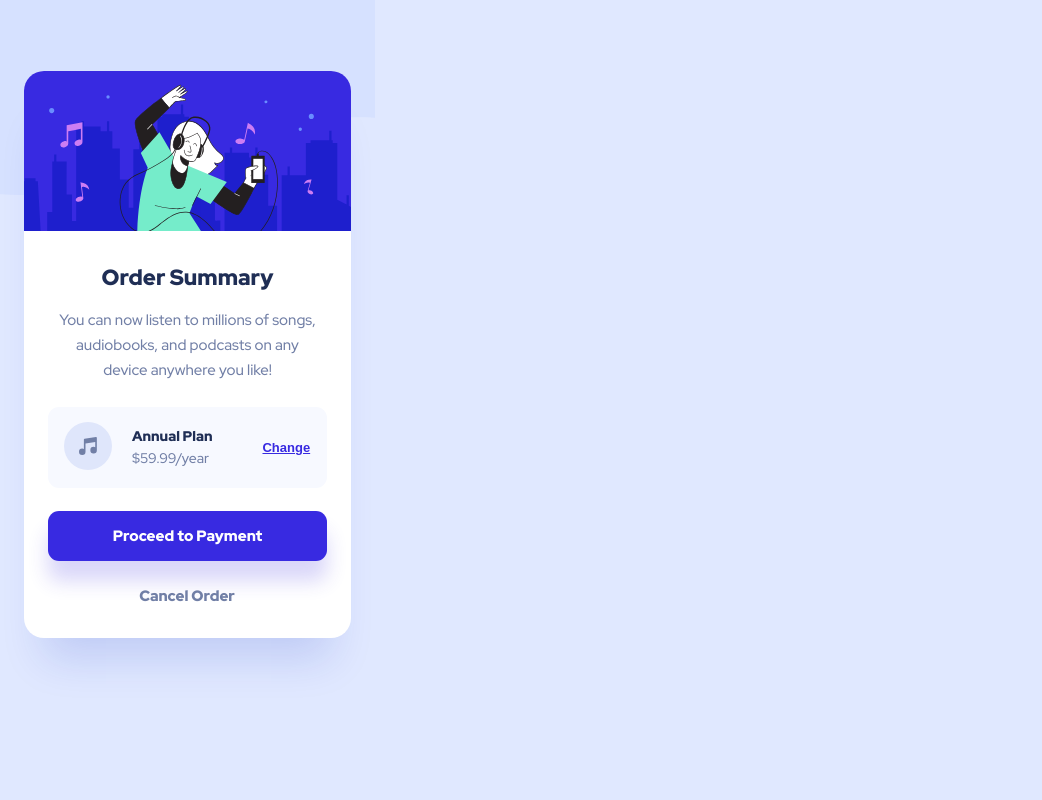
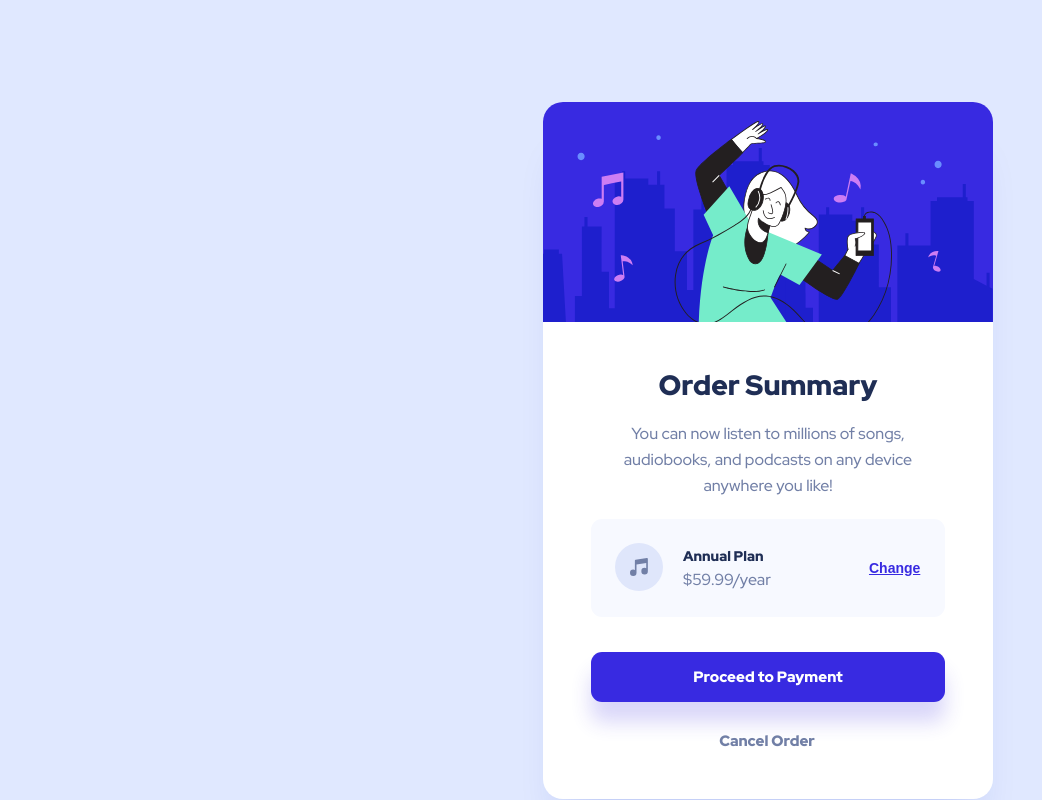
Before and after one commit to ananok/order-summary-component, a plain HTML site: page index.html in a window 1536 px wide. Shown: the whole page, without its empty margins (0-1042 px from the left). Drawn offline with Linux system fonts and the light colour scheme.

Commit message:
desktop version created

```diff
--- a/index.html
+++ b/index.html
@@ -11,7 +11,7 @@
     <link href="https://fonts.googleapis.com/css2?family=Red+Hat+Display:wght@500;700;900&display=swap" rel="stylesheet">
 </head>
 <body>
-    <img class="background"src="images/pattern-background-mobile.svg" alt="background">
+    <div class="background"></div>
     <section class="wrapper">
         <div class="hero-div"></div>
         <h1 class="heading">Order Summary</h1>
--- a/style.css
+++ b/style.css
@@ -1,16 +1,84 @@
-html, body, div, span, applet, object, iframe,
-h1, h2, h3, h4, h5, h6, p, blockquote, pre,
-a, abbr, acronym, address, big, cite, code,
-del, dfn, em, img, ins, kbd, q, s, samp,
-small, strike, strong, sub, sup, tt, var,
-b, u, i, center,
-dl, dt, dd, ol, ul, li,
-fieldset, form, label, legend,
-table, caption, tbody, tfoot, thead, tr, th, td,
-article, aside, canvas, details, embed,
-figure, figcaption, footer, header, hgroup,
-menu, nav, output, ruby, section, summary,
-time, mark, audio, video {
+html,
+body,
+div,
+span,
+applet,
+object,
+iframe,
+h1,
+h2,
+h3,
+h4,
+h5,
+h6,
+p,
+blockquote,
+pre,
+a,
+abbr,
+acronym,
+address,
+big,
+cite,
+code,
+del,
+dfn,
+em,
+img,
+ins,
+kbd,
+q,
+s,
+samp,
+small,
+strike,
+strong,
+sub,
+sup,
+tt,
+var,
+b,
+u,
+i,
+center,
+dl,
+dt,
+dd,
+ol,
+ul,
+li,
+fieldset,
+form,
+label,
+legend,
+table,
+caption,
+tbody,
+tfoot,
+thead,
+tr,
+th,
+td,
+article,
+aside,
+canvas,
+details,
+embed,
+figure,
+figcaption,
+footer,
+header,
+hgroup,
+menu,
+nav,
+output,
+ruby,
+section,
+summary,
+time,
+mark,
+audio,
+video {
   margin: 0;
   padding: 0;
   border: 0;
@@ -19,22 +87,35 @@ time, mark, audio, video {
   vertical-align: baseline;
 }
 /* HTML5 display-role reset for older browsers */
-article, aside, details, figcaption, figure,
-footer, header, hgroup, menu, nav, section {
+article,
+aside,
+details,
+figcaption,
+figure,
+footer,
+header,
+hgroup,
+menu,
+nav,
+section {
   display: block;
 }
 body {
   line-height: 1;
 }
-ol, ul {
+ol,
+ul {
   list-style: none;
 }
-blockquote, q {
+blockquote,
+q {
   quotes: none;
 }
-blockquote:before, blockquote:after,
-q:before, q:after {
-	content: '';
+blockquote:before,
+blockquote:after,
+q:before,
+q:after {
+  content: "";
   content: none;
 }
 table {
@@ -42,40 +123,41 @@ table {
   border-spacing: 0;
 }
 
-*{
+* {
   box-sizing: border-box;
   margin: 0px;
-    padding:0px;
+  padding: 0px;
 }
 
 body{
-    width:375px;
-    height:660px;
-    position: absolute;
     background: #E0E8FF;
     height:660px;
     font-family: 'Red Hat Display', sans-serif;
 }
-.background{
-    position:absolute;
+
+
+.background {
+  background-image: url(/images/pattern-background-mobile.svg);
+  position: absolute;
+  height: 195px;
+  top:0px;
   width:375px;
-    height:195px;
 }
 
-.wrapper{
-    width:327px;
-    height:567px;
+.wrapper {
+  width: 327px;
+  height: 567px;
   position: absolute;
-    top:71px;
-    right:24px;
-    left:24px;
-    background: #FFFFFF;
+  top: 71px;
+  right: 24px;
+  left: 24px;
+  background: #ffffff;
   box-shadow: 0px 40px 40px -20px rgba(13, 48, 189, 0.151826);
   border-radius: 20px;
 }
 
-.hero-div{
-    background: #382AE1;
+.hero-div {
+  background: #382ae1;
   border-radius: 20px 20px 0px 0px;
   height: 160px;
   width: 327px;
@@ -85,22 +167,21 @@ body{
   background-size: cover;
 }
 
-.heading{
+.heading {
   position: absolute;
   height: 29px;
   left: 56px;
   right: 56px;
-    top: calc(50% - 29px/2 - 77px);
+  top: calc(50% - 29px / 2 - 77px);
   font-style: normal;
   font-weight: 900;
   font-size: 22px;
   line-height: 29px;
   text-align: center;
-    color: #1F2E55;
-
+  color: #1f2e55;
 }
 
-.info{
+.info {
   position: absolute;
   height: 75px;
   width: 263px;
@@ -111,47 +192,47 @@ body{
   font-size: 15px;
   line-height: 25px;
   text-align: center;
-    color: #717FA6;
+  color: #717fa6;
 }
-.plan{
-    position:absolute;
+.plan {
+  position: absolute;
   height: 81px;
   width: 279px;
   left: 24px;
   top: 336px;
   border-radius: 11px;
-    display:flex;
-    background: #F7F9FF;
+  display: flex;
+  background: #f7f9ff;
   border-radius: 11px;
-    align-items:center;
+  align-items: center;
 }
 
-.annual-plan{
-    margin-left:20px;
+.annual-plan {
+  margin-left: 20px;
 }
 
-.annual{
+.annual {
   font-style: normal;
   font-weight: 900;
   font-size: 14px;
   line-height: 19px;
-    color: #1F2E55;
-    margin-bottom:3px;
+  color: #1f2e55;
+  margin-bottom: 3px;
 }
 
-.price{
-    font-family: 'Red Hat Display';
+.price {
+  font-family: "Red Hat Display";
   font-style: normal;
   font-weight: 500;
   font-size: 14px;
   line-height: 19px;
-    color: #717FA6;
+  color: #717fa6;
 }
-.icon{
-    margin-left:16px;
+.icon {
+  margin-left: 16px;
 }
 
-.change{
+.change {
   height: 17px;
   margin-left: 50px;
   right: 0%;
@@ -160,12 +241,18 @@ body{
   font-size: 13px;
   line-height: 17px;
   text-decoration-line: underline;
-    color: #382AE1;
+  color: #382ae1;
   background: none;
   border-style: none;
 }
 
-.payment{
+
+.change:hover{
+    cursor: pointer;
+    color: #766CF1;
+    text-decoration-line: none;
+}
+.payment {
   height: 50px;
   width: 279px;
   position: absolute;
@@ -173,30 +260,145 @@ body{
   right: 0%;
   top: 440px;
   bottom: 0%;
-    background: #382AE1;
+  background: #382ae1;
   box-shadow: 0px 20px 20px rgba(56, 42, 225, 0.190291);
   border-radius: 11px;
   font-style: normal;
   font-weight: 900;
   font-size: 15px;
   line-height: 20px;
-    color:white;
+  color: white;
   text-align: center;
-    padding:15px;
+  padding: 15px;
 }
-.cancel-order{
+
+.payment:hover{
+    cursor: pointer;
+    background: #766CF1;;
+}
+.cancel-order {
   position: absolute;
   height: 20px;
   left: 115px;
   right: 35.47%;
-    top: calc(50% - 20px/2 + 241.5px);
-    font-family: 'Red Hat Display';
+  top: calc(50% - 20px / 2 + 241.5px);
+  font-family: "Red Hat Display";
   font-style: normal;
   font-weight: 900;
   font-size: 15px;
   line-height: 20px;
-    color: #717FA6;
-    width:96px;
-    background:none;
-    border-style:none;
+  color: #717fa6;
+  width: 96px;
+  background: none;
+  border-style: none;
 }
+
+.cancel-order:hover{
+    cursor: pointer;
+    color:#1F2E55
+}
+
+@media (min-width: 376px) {
+.wrapper {
+    position: relative;
+    display: block;
+    margin: 71px auto;
+    width: 327px;
+    top:0px;
+    left:0px;
+    right:0px;
+    float:none;
+  }
+
+body{
+    background:#E0E8FF
+}
+
+.background{
+    display:none;
+}
+
+}
+
+@media (min-width: 1440px) {
+    .wrapper {
+        position: relative;
+        display: block;
+        margin: 102px auto;
+        width: 450px;
+        height:697px;
+        top:0px;
+        left:0px;
+        right:0px;
+        float:none;
+      }
+
+    body{
+        background:#E0E8FF
+    }
+
+    .background{
+        background-image: url(/images/pattern-background-desktop.svg);
+    }
+
+    .hero-div{
+        width:450px;
+        height:220px;
+    }
+
+    .heading {
+        height: 37px;
+        width:354px;
+        left: 48px;
+        right: 48px;
+        top: calc(50% - 37px/2 - 65px);
+        font-size: 28px;
+        line-height: 37px;
+      }
+
+    .info {
+        height: 78px;
+        width:354px;
+        left: 48px;
+        top: calc(50% - 78px/2 + 9.5px);
+        font-size: 16px;
+        line-height: 26px;
+      }
+
+    .plan {
+        height: 98px;
+        width: 354px;
+        left: 48px;
+        top: 59.83%;
+    }
+
+    .price {
+        font-size: 16px;
+        line-height: 21px;
+
+    }
+
+    .icon {
+        margin-left: 24px;
+    }
+
+    .change {
+        height: 19px;
+        margin-left: 98px;
+        font-size: 14px;
+        line-height: 19px;
+    }
+
+    .payment {
+        height: 50px;
+        width: 354px;
+        left: 48px;
+        right: 0%;
+        top: 550px;
+    }
+
+    .cancel-order {
+        left: 176px;
+        top: 629px;
+      }
+}
```
Lines whose indentation alone changed are shown as unchanged.
